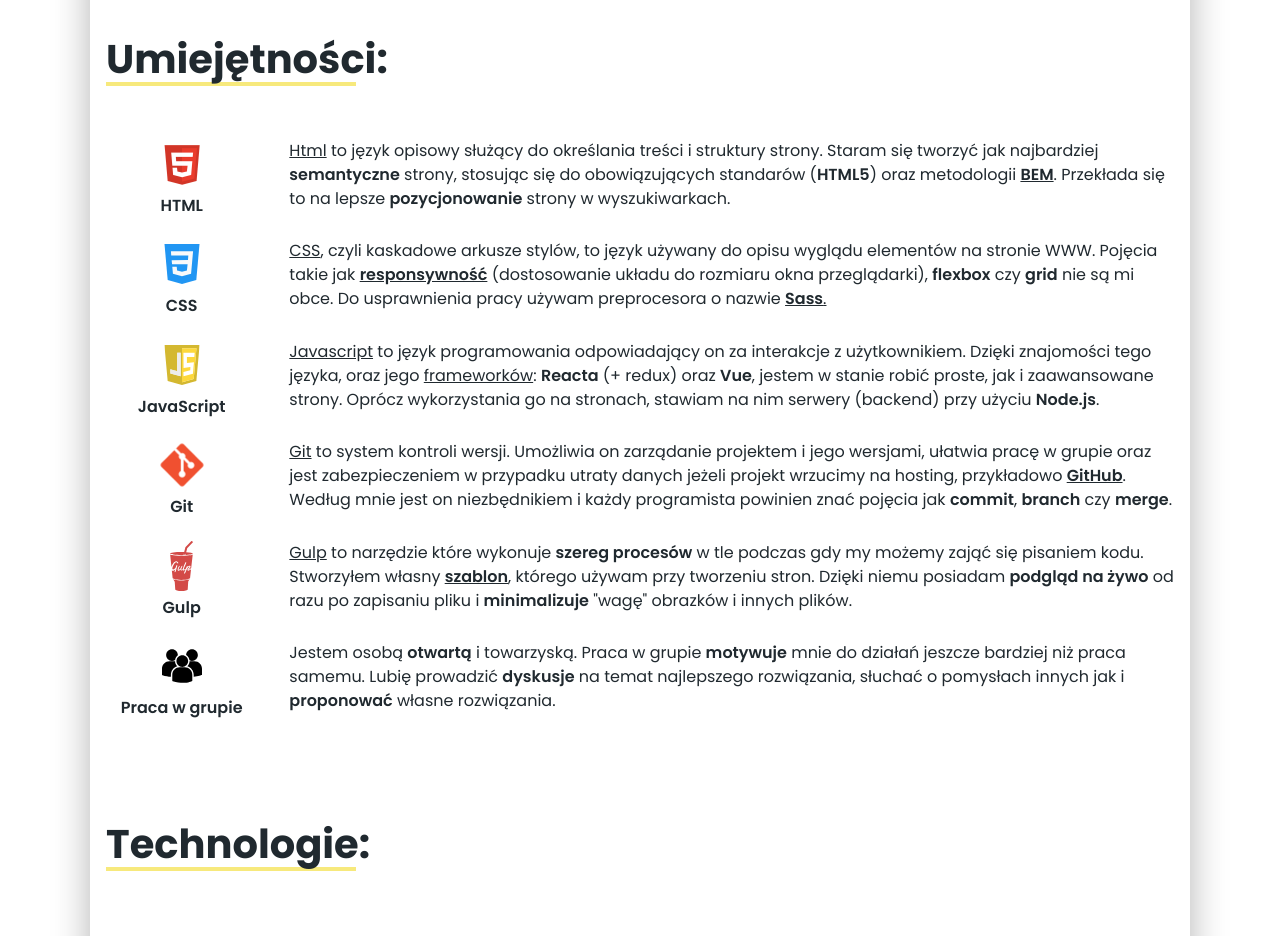
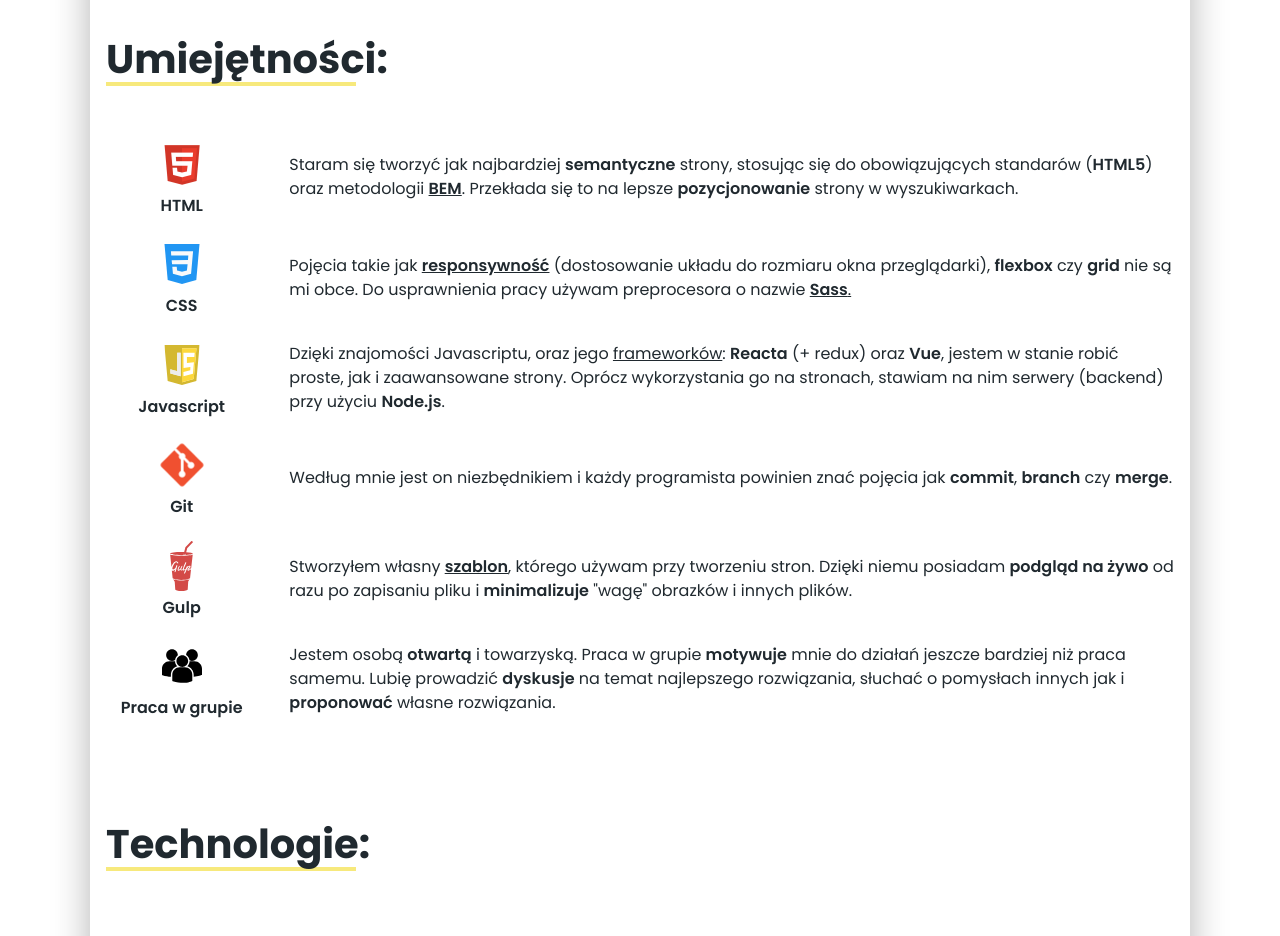
Before and after one commit to Karol-Waliszewski/Portfolio, a website: page src/index.html in a window 1280 px wide. Shown: the part 1240-2176 px from the top of the page. Drawn offline with nearby package versions, Linux system fonts and the light colour scheme; files that its build step writes are made by us from their sources; files whose address does not match are found by name.

Commit message:
Removed part of skills description and changed justify text to center on mobile in projects

```diff
--- a/src/index.html
+++ b/src/index.html
@@ -79,12 +79,14 @@
               <div class="skill__image">
                 <img src="img/html.png" alt="Ikona HTML5" class="image">
               </div>
-              <dt class="skill__title">HTML</dt>
+              <dt class="skill__title">
+                <a class="skill__link" target="_blank" href="https://pl.wikipedia.org/wiki/HTML">HTML</a>
+              </dt>
             </div>
-            <div class="col--sm--10">
-              <dd class="skill__description">
-                <a class="link" target="_blank" href="https://pl.wikipedia.org/wiki/HTML">Html</a> to język opisowy służący do określania treści i struktury strony. Staram się tworzyć jak najbardziej <b>semantyczne</b> strony, stosując się do obowiązujących
-                standarów (<b>HTML5</b>) oraz metodologii <a href="http://getbem.com/" class="link" target="_blank"><b>BEM</b></a>. Przekłada się to na lepsze <b>pozycjonowanie</b> strony w wyszukiwarkach.
+            <div class="col--sm--10 skill__description">
+              <dd>
+                Staram się tworzyć jak najbardziej <b>semantyczne</b> strony, stosując się do obowiązujących standarów (<b>HTML5</b>) oraz metodologii <a href="http://getbem.com/" class="link" target="_blank"><b>BEM</b></a>. Przekłada się to na lepsze
+                <b>pozycjonowanie</b> strony w wyszukiwarkach.
               </dd>
             </div>
           </div>
@@ -93,13 +95,13 @@
               <div class="skill__image">
                 <img src="img/css.svg" alt="Ikona CSS3" class="image" style="transform: scale(0.8)">
               </div>
-              <dt class="skill__title">CSS</dt>
+              <dt class="skill__title">
+<a href="https://pl.wikipedia.org/wiki/Kaskadowe_arkusze_styl%C3%B3w" class="skill__link" target="_blank">CSS</a>
+              </dt>
             </div>
-            <div class="col--sm--10">
-              <dd class="skill__description">
-                <a href="https://pl.wikipedia.org/wiki/Kaskadowe_arkusze_styl%C3%B3w" class="link" target="_blank">CSS</a>, czyli kaskadowe arkusze stylów, to język używany do opisu wyglądu elementów na stronie WWW. Pojęcia takie jak <a href="https://pl.wikipedia.org/wiki/Responsive_web_design"
-                  class="link" target="_blank"><b>responsywność</b></a> (dostosowanie układu do rozmiaru okna przeglądarki), <b>flexbox</b> czy <b>grid</b> nie są mi obce. Do usprawnienia pracy używam preprocesora o nazwie <a href="https://sass-lang.com/"
-                  class="link" target="_blank"><b>Sass</b>.</a>
+            <div class="col--sm--10 skill__description">
+              <dd>Pojęcia takie jak <a href="https://pl.wikipedia.org/wiki/Responsive_web_design" class="link" target="_blank"><b>responsywność</b></a> (dostosowanie układu do rozmiaru okna przeglądarki), <b>flexbox</b> czy <b>grid</b> nie są mi obce. Do
+                usprawnienia pracy używam preprocesora o nazwie <a href="https://sass-lang.com/" class="link" target="_blank"><b>Sass</b>.</a>
               </dd>
             </div>
           </div>
@@ -108,12 +110,14 @@
               <div class="skill__image">
                 <img src="img/js.svg" alt="Ikona JS" class="image" style="transform: scale(0.8)">
               </div>
-              <dt class="skill__title">JavaScript</dt>
+              <dt class="skill__title">
+                <a href="https://pl.wikipedia.org/wiki/JavaScript" class="skill__link" target="_blank">Javascript</a>
+              </dt>
             </div>
-            <div class="col--sm--10">
-              <dd class="skill__description">
-                <a href="https://pl.wikipedia.org/wiki/JavaScript" class="link" target="_blank">Javascript</a> to język programowania odpowiadający on za interakcje z użytkownikiem. Dzięki znajomości tego języka, oraz jego <a href="https://pl.wikipedia.org/wiki/Framework"
-                  class="link" target="_blank">frameworków</a>: <b>Reacta</b> (+ redux) oraz <b>Vue</b>, jestem w stanie robić proste, jak i zaawansowane strony. Oprócz wykorzystania go na stronach, stawiam na nim serwery (backend) przy użyciu <b>Node.js</b>.
+            <div class="col--sm--10 skill__description">
+              <dd>
+                Dzięki znajomości Javascriptu, oraz jego <a href="https://pl.wikipedia.org/wiki/Framework" class="link" target="_blank">frameworków</a>: <b>Reacta</b> (+ redux) oraz <b>Vue</b>, jestem w stanie robić proste, jak i zaawansowane strony.
+                Oprócz wykorzystania go na stronach, stawiam na nim serwery (backend) przy użyciu <b>Node.js</b>.
               </dd>
             </div>
           </div>
@@ -122,13 +126,13 @@
               <div class="skill__image">
                 <img src="img/git.png" alt="Logo Gita" class="image" style="transform: scale(0.9)">
               </div>
-              <dt class="skill__title">Git</dt>
+              <dt class="skill__title">
+                <a href="https://pl.wikipedia.org/wiki/Git_(oprogramowanie)" class="skill__link" target="_blank">Git</a>
+              </dt>
             </div>
-            <div class="col--sm--10">
-              <dd class="skill__description">
-                <a href="https://pl.wikipedia.org/wiki/Git_(oprogramowanie)" class="link" target="_blank">Git</a> to system kontroli wersji. Umożliwia on zarządanie projektem i jego wersjami, ułatwia pracę w grupie oraz jest zabezpieczeniem w przypadku
-                utraty danych jeżeli projekt wrzucimy na hosting, przykładowo <a href="https://github.com/" class="link" target="_blank"><b>GitHub</b></a>. Według mnie jest on niezbędnikiem i każdy programista powinien znać pojęcia jak <b>commit</b>,
-                <b>branch</b> czy <b>merge</b>.
+            <div class="col--sm--10 skill__description">
+              <dd>
+                Według mnie jest on niezbędnikiem i każdy programista powinien znać pojęcia jak <b>commit</b>, <b>branch</b> czy <b>merge</b>.
               </dd>
             </div>
           </div>
@@ -137,11 +141,14 @@
               <div class="skill__image">
                 <img src="img/gulp.svg" alt="Logo Gulpa" class="image">
               </div>
-              <dt class="skill__title">Gulp</dt>
+              <dt class="skill__title">
+                <a href="https://gulpjs.com/" class="skill__link">Gulp</a>
+              </dt>
             </div>
-            <div class="col--sm--10">
-              <dd class="skill__description">
-                <a href="https://gulpjs.com/" class="link">Gulp</a> to narzędzie które wykonuje <b>szereg procesów</b> w tle podczas gdy my możemy zająć się pisaniem kodu. Stworzyłem własny <a href="https://github.com/Karol-Waliszewski/Gulp-Workflow-Template" class="link"><b>szablon</b></a>, którego używam przy tworzeniu stron. Dzięki niemu posiadam <b>podgląd na żywo</b> od razu po zapisaniu pliku i <b>minimalizuje</b> "wagę" obrazków i innych plików.
+            <div class="col--sm--10 skill__description">
+              <dd>
+                  Stworzyłem własny <a href="https://github.com/Karol-Waliszewski/Gulp-Workflow-Template"
+                  class="link"><b>szablon</b></a>, którego używam przy tworzeniu stron. Dzięki niemu posiadam <b>podgląd na żywo</b> od razu po zapisaniu pliku i <b>minimalizuje</b> "wagę" obrazków i innych plików.
               </dd>
             </div>
           </div>
@@ -152,9 +159,9 @@
               </div>
               <dt class="skill__title">Praca w grupie</dt>
             </div>
-            <div class="col--sm--10">
-              <dd class="skill__description">
-                Jestem osobą <b>otwartą</b> i towarzyską. Praca w grupie <b>motywuje</b> mnie do działań jeszcze bardziej niż praca samemu. Lubię prowadzić <b>dyskusje</b> na temat najlepszego rozwiązania, słuchać o pomysłach innych jak i <b>proponować</b> własne rozwiązania.
+            <div class="col--sm--10 skill__description">
+              <dd>
+                Jestem osobą <b>otwartą</b> i towarzyską. Praca w grupie <b>motywuje</b> mnie do działań jeszcze bardziej niż praca samemu. Lubię prowadzić <b>dyskusje</b> na temat najlepszego rozwiązania, słuchać o pomysłach innych jak i <b>proponować</b>                własne rozwiązania.
               </dd>
             </div>
           </div>
@@ -236,7 +243,7 @@
               <img src="img/project-workers.jpg" alt="Strona tytułowa z tytułem projektu oraz autorami: Karolem Waliszewskim oraz Krzysztofem Sobolewskim" class="image" style="width: 120%">
             </div>
             <h3 class="project__title">System Rejestracji Czasu Pracy</h3>
-            <p class="project__description"><b>Wspólny</b> projekt wykonany z <a href="https://github.com/kzsobolewski" target="_blank" class="link">kolegą</a>. Moją rolą było łączenie się z bazą danych poprzez serwer dzięki <b>REST Api</b>, a następnie przedstawić <b>wizualnie</b> pobrane dane użytkownikowi strony. Aby oszczędzić czas w <b>CSS</b> i skupić się na najważniejszym w projekcie JS z <b>Vue</b>, użyłem <b>Bulma'e</b>.</p>
+            <p class="project__description"><b>Wspólny</b> projekt wykonany z <a href="https://github.com/kzsobolewski" target="_blank" class="link">kolegą</a>. Moją rolą było łączenie się z bazą danych poprzez serwer dzięki <b>REST Api</b>, a następnie przedstawić <b>wizualnie</b>              pobrane dane użytkownikowi strony. Aby oszczędzić czas w <b>CSS</b> i skupić się na najważniejszym w projekcie JS z <b>Vue</b>, użyłem <b>Bulma'e</b>.</p>
             <div class="project__buttons">
               <button class="btn--filled" disabled>Podgląd</button>
               <a target="_blank" href="https://github.com/Karol-Waliszewski/System-Rejestracji-Czasu-Pracy-Pracownikow" class="btn--outline"><img src="img/github.svg" alt="github's logo"></a>
--- a/src/sass/_project.scss
+++ b/src/sass/_project.scss
@@ -50,6 +50,9 @@
   text-align: justify;
   font-size: 14/16 *1rem;
   margin-bottom: 1.1rem;
+  @media only screen and (max-width: 768px) {
+    text-align: center;
+  }
 }
 
 .project__buttons {
--- a/src/sass/_skills.scss
+++ b/src/sass/_skills.scss
@@ -14,7 +14,18 @@
 
 .skill__description {
   line-height: 1.5;
+  display: flex;
+  flex-direction: column;
+  justify-content: center;
+}
 
+.skill__link {
+  text-decoration: none;
+  color: inherit;
+
+  &:hover {
+    text-decoration: underline;
+  }
 }
 
 .skill__title {
@@ -31,9 +42,9 @@
     right: auto;
     bottom: 0.5rem;
   }
+
   img {
     object-fit: contain;
-
   }
 }
 @media only screen and (max-width: 767px) {
```
